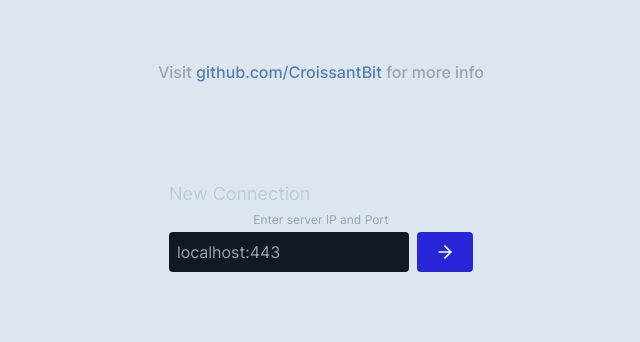
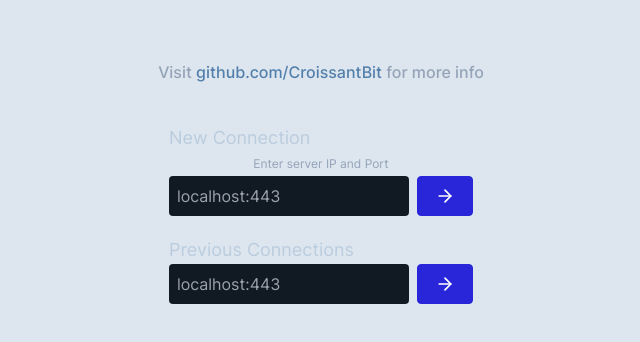
Before and after one commit to CroissantBit/WebClient, a SvelteKit app: page / in a window 1280 px wide. Shown: the top 342 px of the page, without its empty margins (319-959 px from the left). Built offline with nearby package versions, Linux system fonts and the light colour scheme.

Commit message:
Add Mainpage

```diff
--- /dev/null
+++ b/src/lib/components/ServerInput.svelte
@@ -0,0 +1,20 @@
+<script>
+	import { ArrowRight } from 'lucide-svelte';
+
+	export let readonly = false;
+</script>
+
+<div id="server-input" class="flex gap-2">
+	<input
+		{readonly}
+		type="text"
+		class=" w-60 flex-1 rounded bg-smore-900 p-2 text-white"
+		placeholder="localhost:443"
+	/>
+	<a
+		href="/"
+		class="flex w-14 items-center justify-center rounded border border-lapis-500 bg-lapis-500 hover:bg-transparent"
+	>
+		<ArrowRight class="h-5 w-5 text-white" />
+	</a>
+</div>
--- /dev/null
+++ b/src/lib/components/Song.svelte
@@ -0,0 +1,25 @@
+<script lang="ts">
+	import { BarChart2, Play } from 'lucide-svelte';
+	import type { croissantbit } from '$lib/types/bundle';
+
+	// Temporary
+	export let song: croissantbit.Ping;
+</script>
+
+<div
+	class="flex max-w-md flex-row items-center gap-2 rounded bg-smore-900 p-1 hover:bg-lavender-900"
+>
+	<div
+		class="flex h-8 w-8 cursor-pointer items-center justify-center rounded-full bg-smore-950 hover:bg-lapis-500"
+	>
+		<Play class="ml-1 h-5 w-5 fill-white text-white" />
+	</div>
+	<div class="flex-1">
+		<h2 class="mb-1 text-bellflower-100">Song Name</h2>
+		<div class="flex flex-row items-center gap-1 text-xs text-slate-500">
+			<BarChart2 class="h-3 w-3 " />
+			<span>100 BPM</span>
+		</div>
+	</div>
+	<span class="text-xs text-slate-500">3:31</span>
+</div>
--- a/src/lib/index.ts
+++ /dev/null
@@ -1 +0,0 @@
-// place files you want to import through the `$lib` alias in this folder.
--- a/src/routes/+page.svelte
+++ b/src/routes/+page.svelte
@@ -1,10 +1,10 @@
 <script>
-	import { ArrowRight } from 'lucide-svelte';
+	import ServerInput from '$lib/components/ServerInput.svelte';
 </script>
 
 <div class="flex w-full flex-col items-center">
 	<div>
-		<h1 class="text-header text-center text-4xl font-bold text-bellflower-100">Croissant Bit</h1>
+		<h1 class="text-center text-4xl font-bold text-bellflower-100">Croissant Bit</h1>
 		<p class="text-body font-medium text-slate-400">
 			Visit <a href="https://github.com/CroissantBit" class="text-bellflower-500">
 				github.com/CroissantBit
@@ -12,18 +12,11 @@
 		</p>
 	</div>
 
-	<div class="mt-24">
+	<div class="mt-10">
 		<h2 class="text-lg text-bellflower-200">New Connection</h2>
 		<p class="m-1 text-center text-xs text-slate-400">Enter server IP and Port</p>
-		<div class="flex gap-2">
-			<input
-				type="text"
-				class=" w-60 flex-1 rounded bg-smore-900 p-2 text-white"
-				placeholder="localhost:443"
-			/>
-			<button class="w-14 rounded bg-lapis-500">
-				<ArrowRight class="mx-auto h-5 w-5 text-white" />
-			</button>
-		</div>
+		<ServerInput />
+		<h2 class="mt-5 text-lg text-bellflower-200">Previous Connections</h2>
+		<ServerInput readonly={true} />
 	</div>
 </div>
--- /dev/null
+++ b/src/routes/client/+layout.svelte
@@ -0,0 +1,15 @@
+<script>
+	import { ArrowLeft, Github } from 'lucide-svelte';
+</script>
+
+<nav class="mb-2 flex flex-row items-center justify-start gap-2">
+	<a href="../" class="text-slate-400 hover:text-bellflower-100">
+		<ArrowLeft class="h-5 w-5" />
+	</a>
+	<h1 class="text-2xl font-bold text-bellflower-100">Main Page</h1>
+	<a href="https://github.com/croissantbit" target="_blank">
+		<Github class="h-5 w-5 text-slate-600" />
+	</a>
+</nav>
+
+<slot />
--- /dev/null
+++ b/src/routes/client/+page.svelte
@@ -0,0 +1,8 @@
+<script>
+	import Song from '$lib/components/Song.svelte';
+	import { croissantbit } from '$lib/types/bundle';
+
+	let tempSong = croissantbit.Ping.create();
+</script>
+
+<Song song={tempSong} />
```
